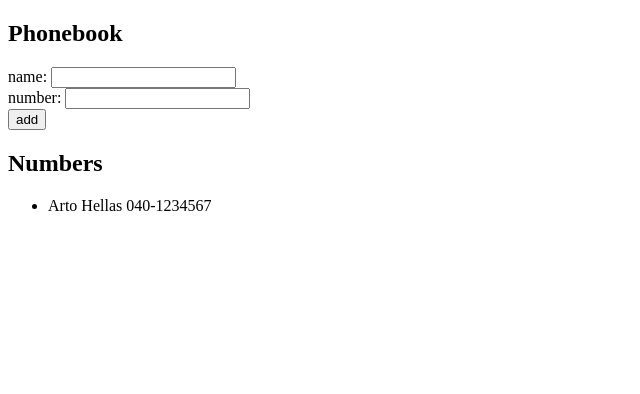
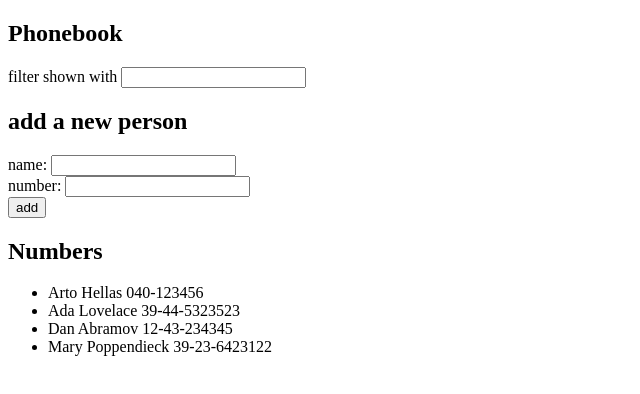
Before and after one commit to letami/fullstackopen, a React (Create React App) app in the folder phonebook/: page / in a window 1280 px wide. Shown: the top 394 px of the page, without its empty margins (0-640 px from the left). Built offline with nearby package versions, Linux system fonts and the light colour scheme.

Commit message:
built in filter for names and refactored modules

```diff
--- a/phonebook/src/App.js
+++ b/phonebook/src/App.js
@@ -1,36 +1,38 @@
 import {useState} from 'react'
 import Numbers from './components/Numbers'
+import Filter from './components/Filter'
+import PersonForm from './components/PersonForm'
 
 const App = () => {
-    const [persons, setPersons] = useState([{name: 'Arto Hellas', number:'040-1234567'}])
+    const [persons, setPersons] = useState([
+        {name: 'Arto Hellas', number: '040-123456', id: 1},
+        {name: 'Ada Lovelace', number: '39-44-5323523', id: 2},
+        {name: 'Dan Abramov', number: '12-43-234345', id: 3},
+        {name: 'Mary Poppendieck', number: '39-23-6423122', id: 4}
+    ])
+    const [filter, setFilter] = useState('')
     const [newName, setNewName] = useState('')
     const [newNumber, setNewNumber] = useState('')
 
     const addPerson = (event) => {
         event.preventDefault()
-        const newPerson = {name: newName, number: newNumber}
+        const newPerson = {name: newName, number: newNumber, id: persons.length + 1}
         persons.some(person => person.name === newName) ? alert(`${newName} is already added to phonebook`) : setPersons(persons.concat(newPerson))
     }
 
-    const onNameChange = (event) => {
-        setNewName(event.target.value)
-    }
+    const handleNameChange = (event) => setNewName(event.target.value)
+    const handlePhoneChange = (event) => setNewNumber(event.target.value)
+    const handleFilterChange = (event) => setFilter(event.target.value)
 
-    const onPhoneChange = (event) => {
-        setNewNumber(event.target.value)
-    }
+    const filteredPersons = persons.filter(person => person.name.toLowerCase().includes(filter.toLowerCase()))
 
     return (
         <div>
             <h2>Phonebook</h2>
-            <form onSubmit={addPerson}>
-                <div>name: <input onChange={onNameChange}/></div>
-                <div>number: <input onChange={onPhoneChange}/></div>
-                <div>
-                    <button type='submit'>add</button>
-                </div>
-            </form>
-            <Numbers persons={persons}/>
+            <Filter handleChange={handleFilterChange}/>
+            <h2>add a new person</h2>
+            <PersonForm addPerson={addPerson} handleNameChange={handleNameChange} handlePhoneChange={handlePhoneChange}/>
+            <Numbers persons={filteredPersons}/>
         </div>
     )
 }
--- /dev/null
+++ b/phonebook/src/components/Filter.js
@@ -0,0 +1,7 @@
+const Filter = ({handleChange})=>{
+    return (
+        <p>filter shown with <input onChange={handleChange}/></p>
+    )
+}
+
+export default Filter
--- a/phonebook/src/components/Numbers.js
+++ b/phonebook/src/components/Numbers.js
@@ -3,7 +3,7 @@
         <div>
             <h2>Numbers</h2>
             <ul>
-                {persons.map(person => <li key={person.name}>{person.name} {person.number}</li>)}
+                {persons.map(person => <li key={person.id}>{person.name} {person.number}</li>)}
             </ul>
         </div>
     )
--- /dev/null
+++ b/phonebook/src/components/PersonForm.js
@@ -0,0 +1,13 @@
+const PersonForm = (props) => {
+    return (
+        <form onSubmit={props.addPerson}>
+            <div>name: <input onChange={props.handleNameChange}/></div>
+            <div>number: <input onChange={props.handlePhoneChange}/></div>
+            <div>
+                <button type='submit'>add</button>
+            </div>
+        </form>
+    )
+}
+
+export default PersonForm
```
